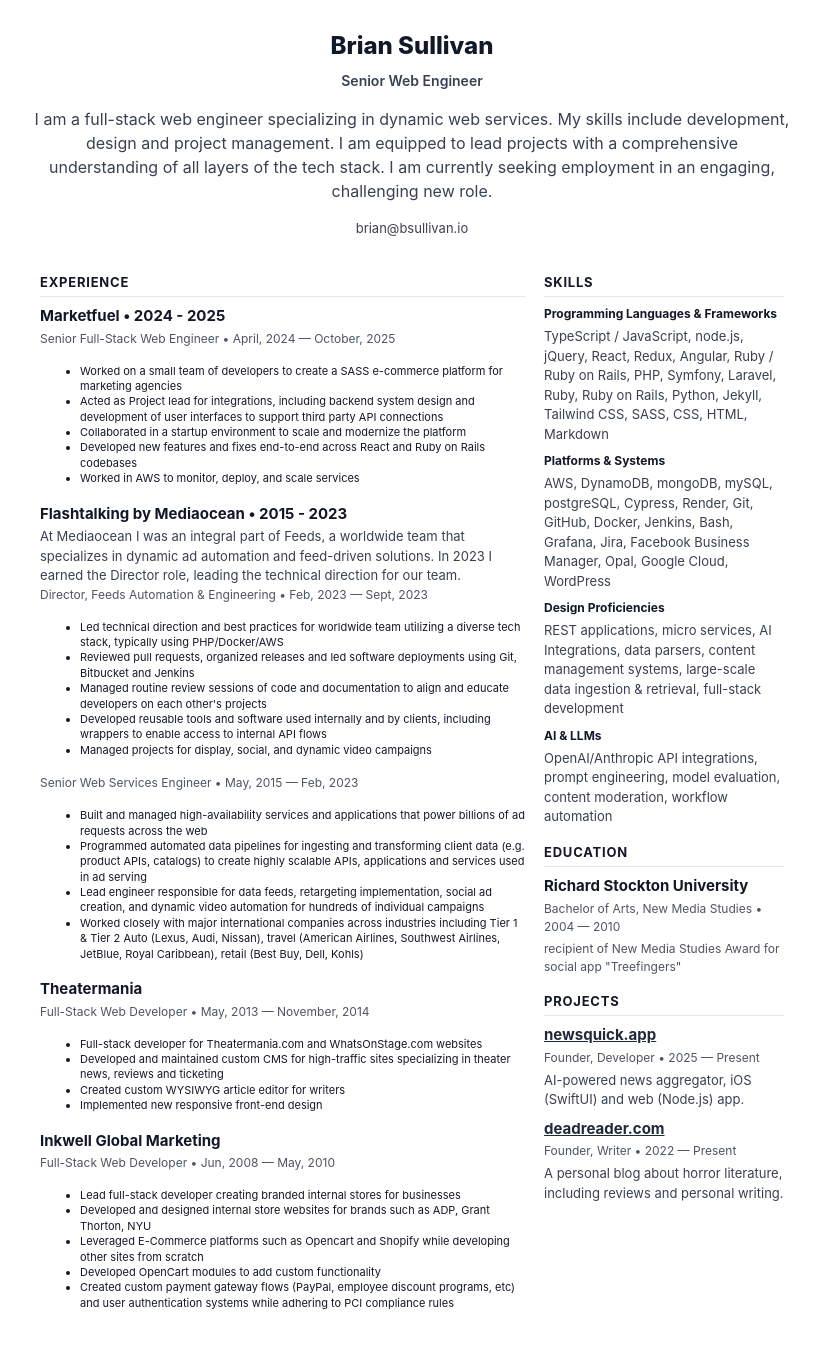
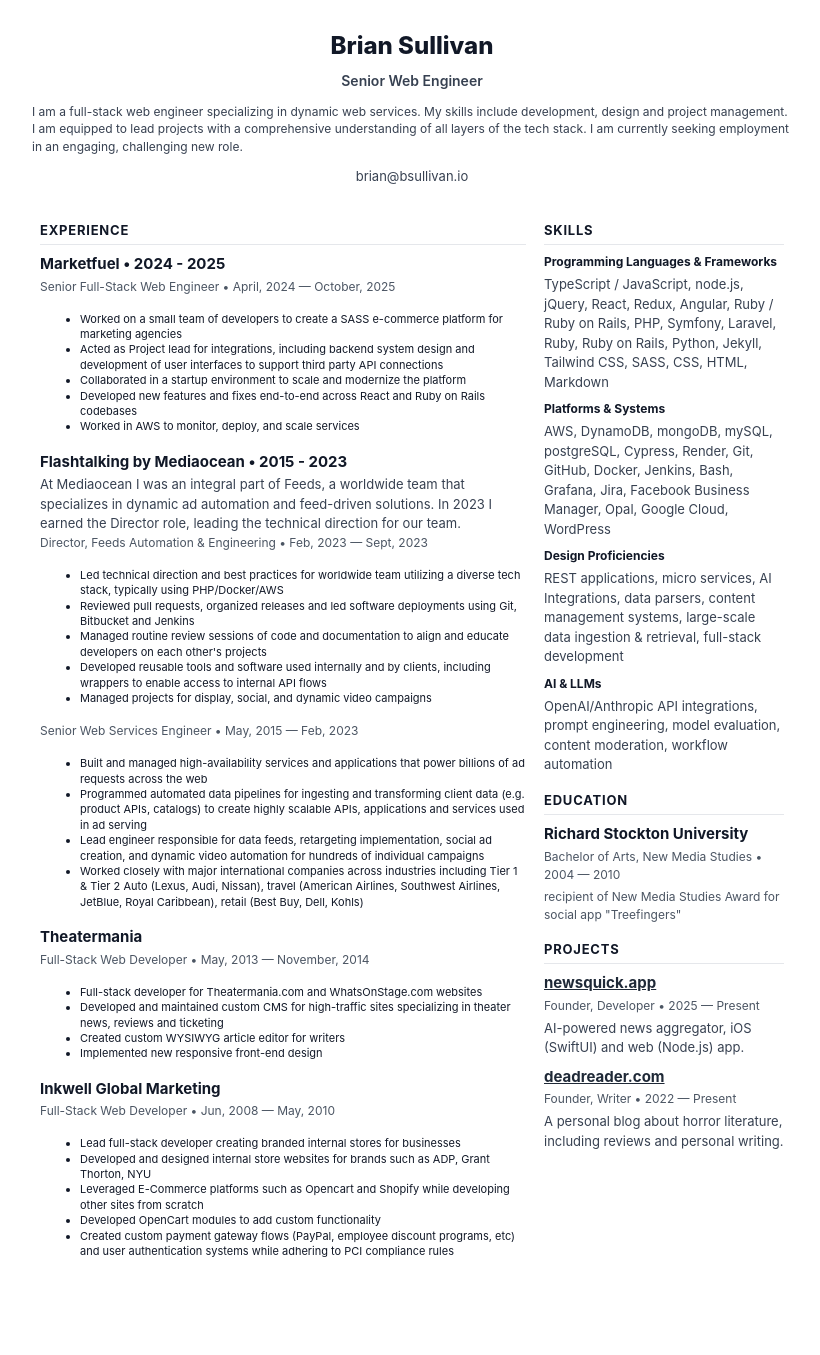
Before and after one commit to bsullivan-io/bsullivan.io, a Jekyll site: the page built from resume/print/index.html, in a window 1280 px wide. Shown: the whole page, without its empty margins (228-1048 px from the left). Built offline with Jekyll 4.4.1, drawn with Linux system fonts in a browser that asks for light colours; after the commit the page ends 1303 px from its top, so only the background shows below that.

Commit message:
uncenter

```diff
--- a/_layouts/resume_print.html
+++ b/_layouts/resume_print.html
@@ -31,7 +31,7 @@
       .name { font-size: 24px; font-weight: 800; margin: 0; }
       .title { font-size: 14px; font-weight: 600; margin: 6px 0 8px; color: #374151; }
       .contact { font-size: 13px; color: #374151; margin: 0; }
-      .summary { margin: 12px 0 0; color: #374151; }
+      .summary { margin: 10px 0 0; color: #374151; font-size: 12px; line-height: 1.45; text-align: left; }
 
       .section { margin-top: 16px; }
       .section h2 { font-size: 13px; text-transform: uppercase; letter-spacing: 0.06em; color: #111827; margin: 0 0 8px; border-bottom: 1px solid #e5e7eb; padding-bottom: 4px; }
```
